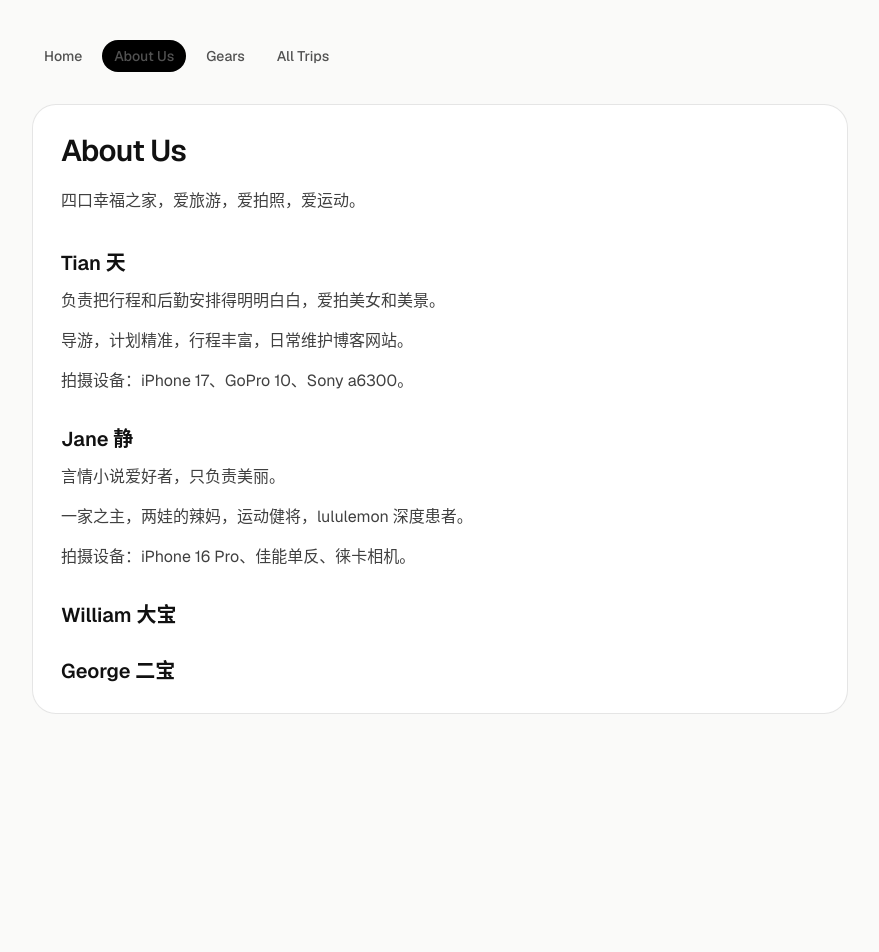
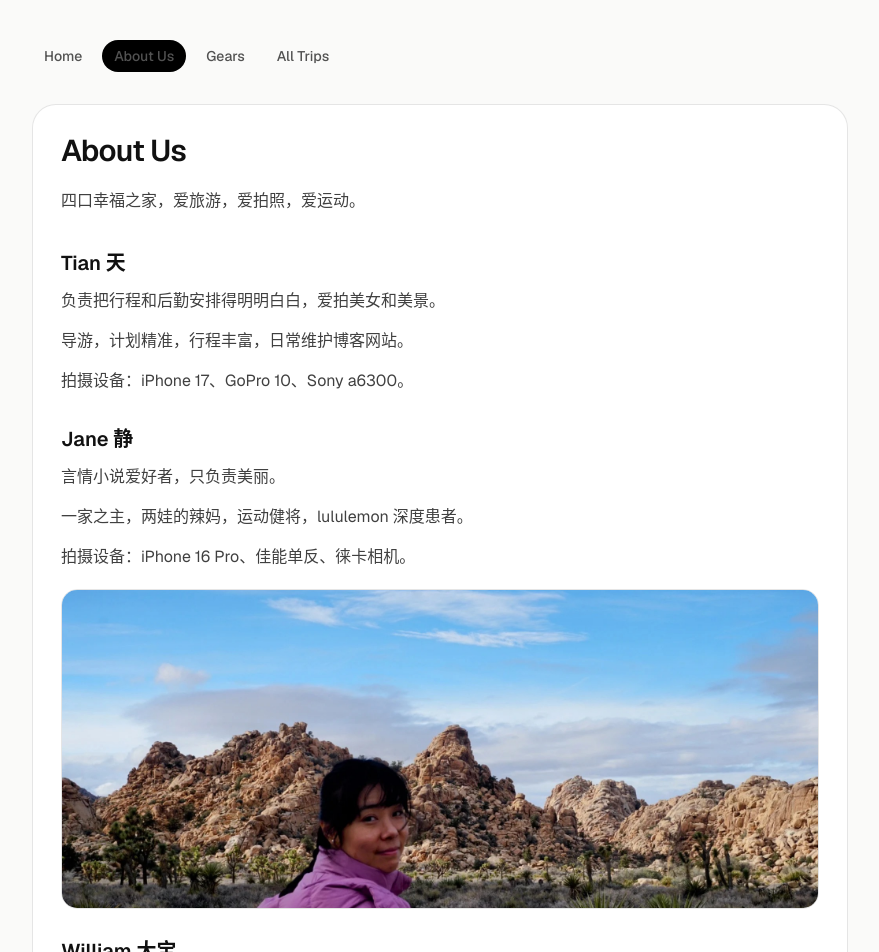
Before and after one commit to baozi2013/tjadventure, a Next.js app: page /about in a window 1280 px wide. Shown: the top 952 px of the page, without its empty margins (200-1079 px from the left). Before the commit the page ends 800 px from the top, so only its background shows below. Built offline with nearby package versions, Linux system fonts and the light colour scheme.

Commit message:
Add Jane photo to About Us page

```diff
--- a/src/app/about/page.tsx
+++ b/src/app/about/page.tsx
@@ -1,3 +1,4 @@
+import Image from "next/image";
 import Link from "next/link";
 
 export default function AboutPage() {
@@ -49,6 +50,15 @@ export default function AboutPage() {
             <p className="mt-2 text-base leading-8 text-neutral-700 dark:text-neutral-300">
               拍摄设备：iPhone 16 Pro、佳能单反、徕卡相机。
             </p>
+            <div className="relative mt-4 h-64 w-full overflow-hidden rounded-2xl border border-black/10 sm:h-80 dark:border-white/10">
+              <Image
+                src="/trips/palm-spring-2025/day1-3.jpg"
+                alt="Jane 在 Joshua Tree"
+                fill
+                className="object-cover"
+                sizes="(max-width: 640px) 100vw, 768px"
+              />
+            </div>
           </article>
 
           <article>
```
